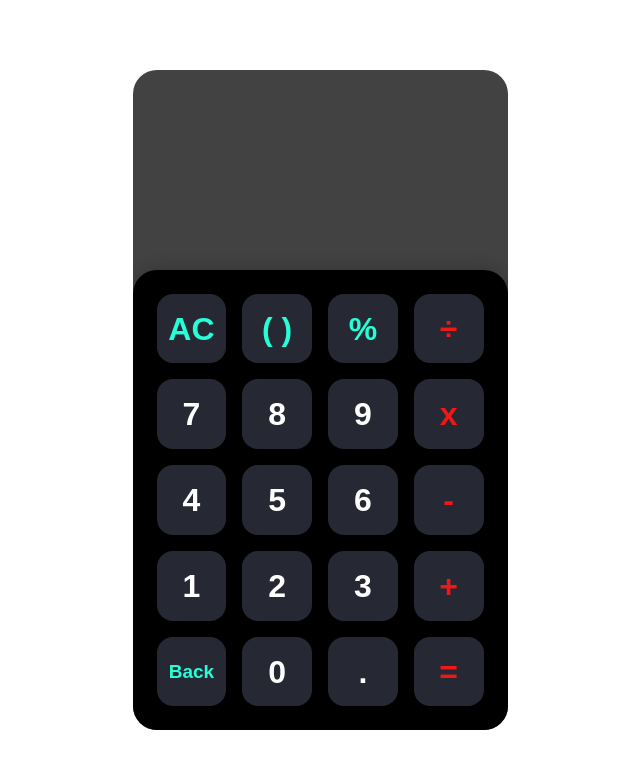
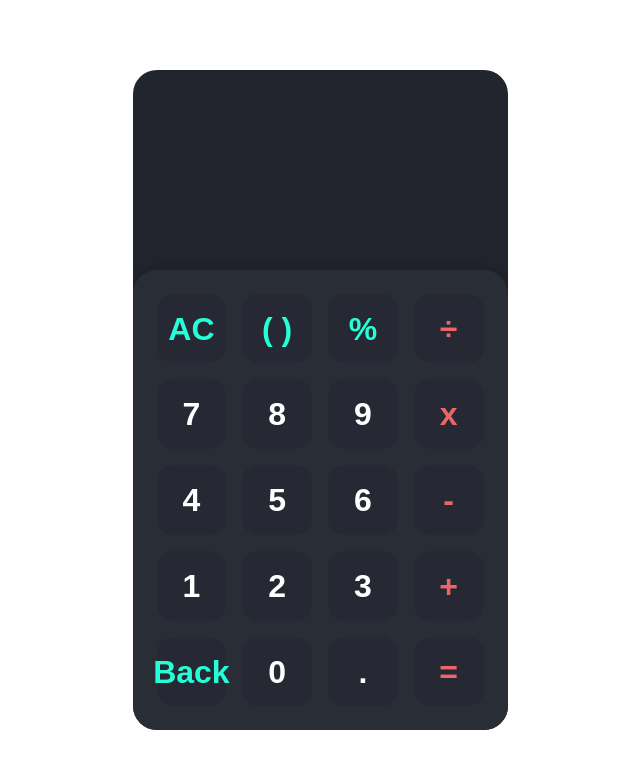
Before and after one commit to GylanSalih/Simple-Calculator, a plain HTML site: page index.html in a window 1280 px wide. Shown: the whole page, without its empty margins (320-960 px from the left). Drawn offline with Linux system fonts and the light colour scheme.

Commit message:
Update style.css

```diff
--- a/style.css
+++ b/style.css
@@ -13,7 +13,7 @@
 }
 
 .calculator {
-	background-color: #222222da;
+	background-color: #22252D;
 	width: 100%;
 	max-width: 375px;
 	min-height: 640px;
@@ -66,7 +66,7 @@
 }
 
 .keys {
-	background-color: rgb(0, 0, 0);
+	background-color: #292D36;
 	padding: 1.5rem;
 	border-radius: 1.5rem 1.5rem 0 0;
 	display: grid;
@@ -101,17 +101,13 @@
 }
 
 .keys .key:hover {
-	box-shadow: inset 0px 0px 8px rgba(0, 0, 0, 0.2);
+	box-shadow: inset 0px 0px 8px rgba(0, 0, 0, 0.349);
 }
 
 .keys .key.operator span {
-	color: #f11717;
+	color: #EB6666;
 }
 
 .keys .key.action span {
 	color: #26FED7;
 }
-
-.back {
-    font-size: 19px !important;
-}
```
